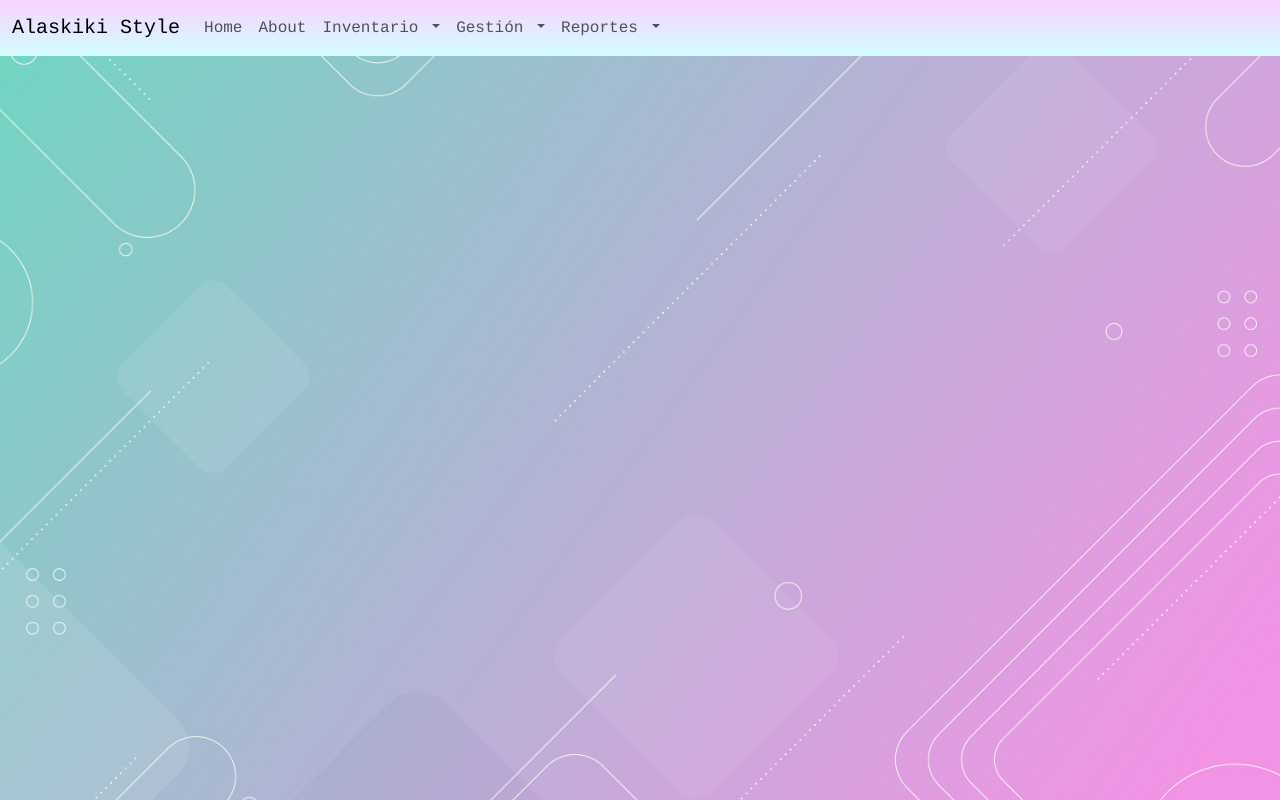
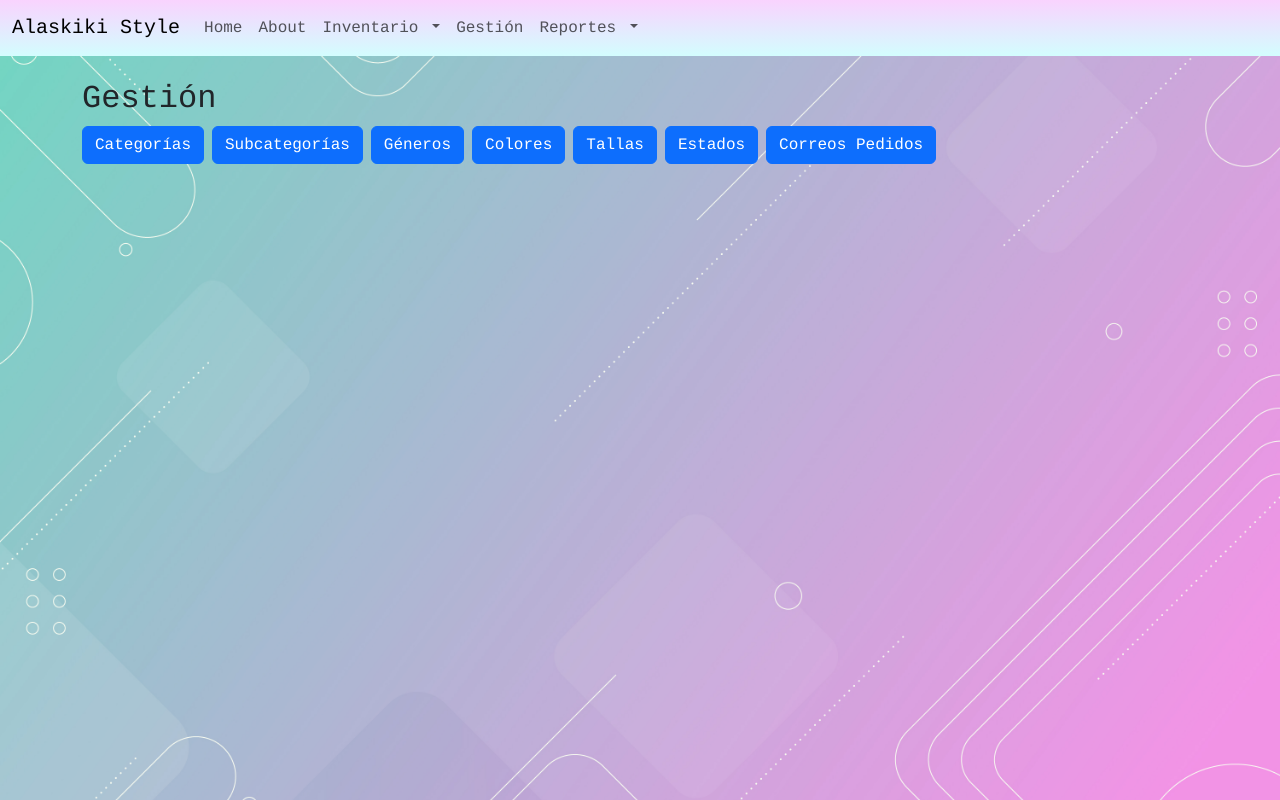
Before and after one commit to rareyesc/Shein-fronted, a Vue app: page /gestion in a window 1280 px wide. Built offline with nearby package versions, Linux system fonts and the light colour scheme.

Commit message:
feat: add unified gestion page

```diff
--- a/src/components/Navbar.vue
+++ b/src/components/Navbar.vue
@@ -67,33 +67,8 @@
             </ul>
           </li>
           <!-- Nueva sección: Gestión -->
-          <li class="nav-item dropdown">
-            <a class="nav-link dropdown-toggle" href="#" id="navbarGestion" role="button" data-bs-toggle="dropdown" aria-expanded="false">
-              Gestión
-            </a>
-            <ul class="dropdown-menu" aria-labelledby="navbarGestion">
-              <li>
-                <router-link class="dropdown-item" to="/gestion/categorias">Categorías</router-link>
-              </li>
-              <li>
-                <router-link class="dropdown-item" to="/gestion/subcategorias">Sub-Categorías</router-link>
-              </li>
-              <li>
-                <router-link class="dropdown-item" to="/gestion/generos">Géneros</router-link>
-              </li>
-              <li>
-                <router-link class="dropdown-item" to="/gestion/colores">Colores</router-link>
-              </li>
-              <li>
-                <router-link class="dropdown-item" to="/gestion/tallas">Tallas</router-link>
-              </li>
-              <li>
-                <router-link class="dropdown-item" to="/gestion/estados">Estados</router-link>
-              </li>
-              <li>
-                <router-link class="dropdown-item" to="/gestion/correospedidos">Correos Pedidos</router-link>
-              </li>
-            </ul>
+          <li class="nav-item">
+            <router-link class="nav-link" to="/gestion">Gestión</router-link>
           </li>
           <li class="nav-item dropdown">
             <a
--- a/src/router/index.ts
+++ b/src/router/index.ts
@@ -12,6 +12,7 @@ import GestionColoresView from '@/views/gestion/GestionColoresView.vue'
 import GestionTallasView from '@/views/gestion/GestionTallasView.vue'
 import GestionEstadosView from '@/views/gestion/GestionEstadosView.vue'
 import GestionCorreosPedidosView from '@/views/gestion/GestionCorreosPedidosView.vue'
+import GestionView from '@/views/GestionView.vue'
 import ReporteInventarioView from '@/views/reportes/ReporteInventarioView.vue'
 import ReporteVentasView from '@/views/reportes/ReporteVentasView.vue'
 
@@ -23,6 +24,7 @@ const routes: Array<RouteRecordRaw> = [
   { path: '/inventario/agregar', name: 'inventario-agregar', component: InventarioAgregarView, },
   { path: '/inventario/pedidos', name: 'inventario-pedidos', component: GestionPedidosView, },
   { path: '/categories', name: 'categories', component: CategoryView, },
+  { path: '/gestion', name: 'gestion', component: GestionView },
   { path: '/gestion/categorias', name: 'gestion-categorias', component: GestionCategoriasView, },
   { path: '/gestion/subcategorias', name: 'gestion-subcategorias', component: GestionSubcategoriasView, },
   { path: '/gestion/generos', name: 'gestion-generos', component: GestionGenerosView },
--- /dev/null
+++ b/src/views/GestionView.vue
@@ -0,0 +1,51 @@
+<script setup lang="ts">
+import { ref } from 'vue'
+import GestionCategoriasView from './gestion/GestionCategoriasView.vue'
+import GestionSubcategoriasView from './gestion/GestionSubcategoriasView.vue'
+import GestionGenerosView from './gestion/GestionGenerosView.vue'
+import GestionColoresView from './gestion/GestionColoresView.vue'
+import GestionTallasView from './gestion/GestionTallasView.vue'
+import GestionEstadosView from './gestion/GestionEstadosView.vue'
+import GestionCorreosPedidosView from './gestion/GestionCorreosPedidosView.vue'
+
+interface Module {
+  key: string
+  label: string
+  component: any
+}
+
+const modules: Module[] = [
+  { key: 'categorias', label: 'Categorías', component: GestionCategoriasView },
+  { key: 'subcategorias', label: 'Subcategorías', component: GestionSubcategoriasView },
+  { key: 'generos', label: 'Géneros', component: GestionGenerosView },
+  { key: 'colores', label: 'Colores', component: GestionColoresView },
+  { key: 'tallas', label: 'Tallas', component: GestionTallasView },
+  { key: 'estados', label: 'Estados', component: GestionEstadosView },
+  { key: 'correos', label: 'Correos Pedidos', component: GestionCorreosPedidosView },
+]
+
+const selected = ref<Module | null>(null)
+
+function selectModule(mod: Module) {
+  selected.value = mod
+}
+</script>
+
+<template>
+  <div class="container mt-4">
+    <h2>Gestión</h2>
+
+    <div class="mb-3">
+      <button
+        v-for="mod in modules"
+        :key="mod.key"
+        class="btn btn-primary me-2 mb-2"
+        @click="selectModule(mod)"
+      >
+        {{ mod.label }}
+      </button>
+    </div>
+
+    <component v-if="selected" :is="selected.component" />
+  </div>
+</template>
```
